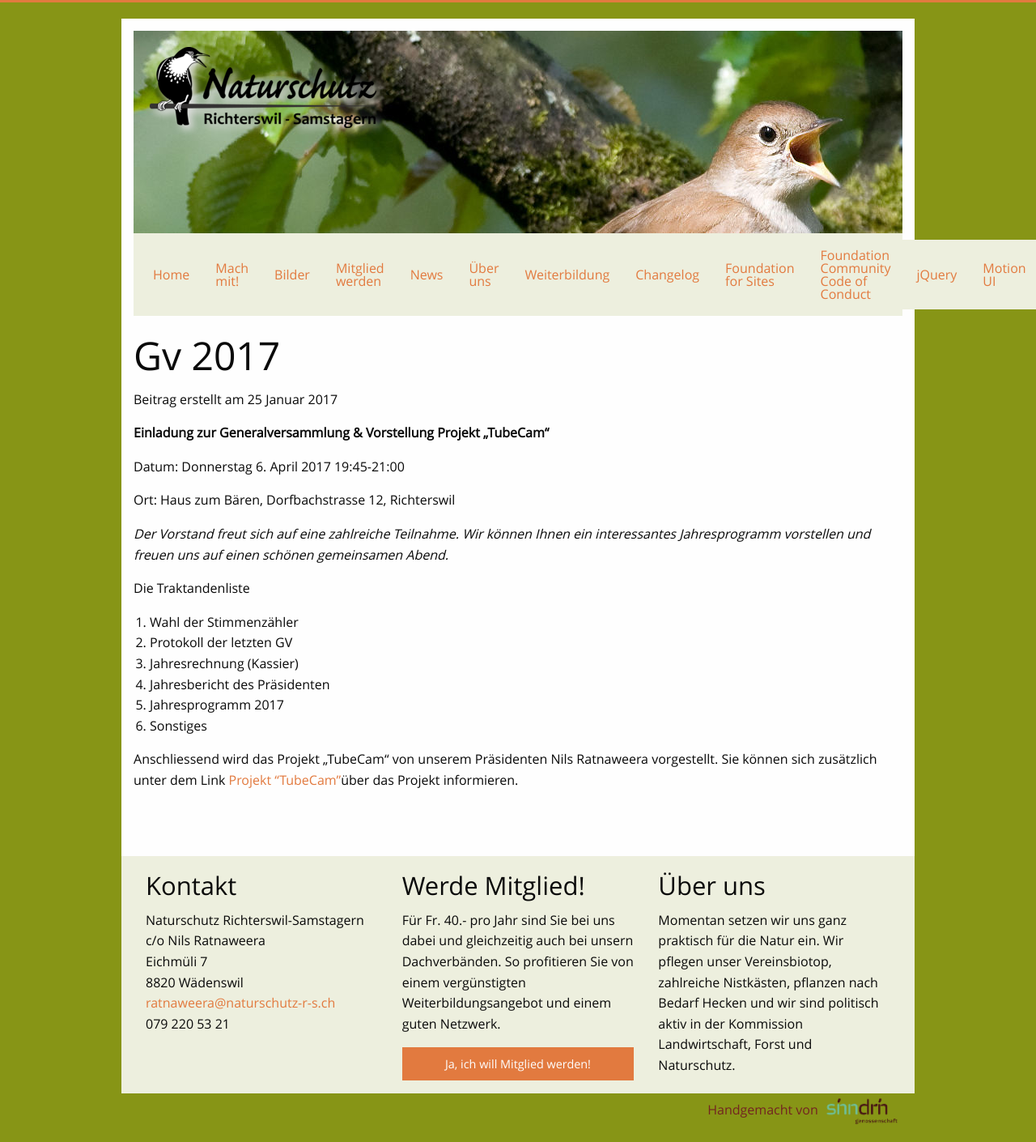
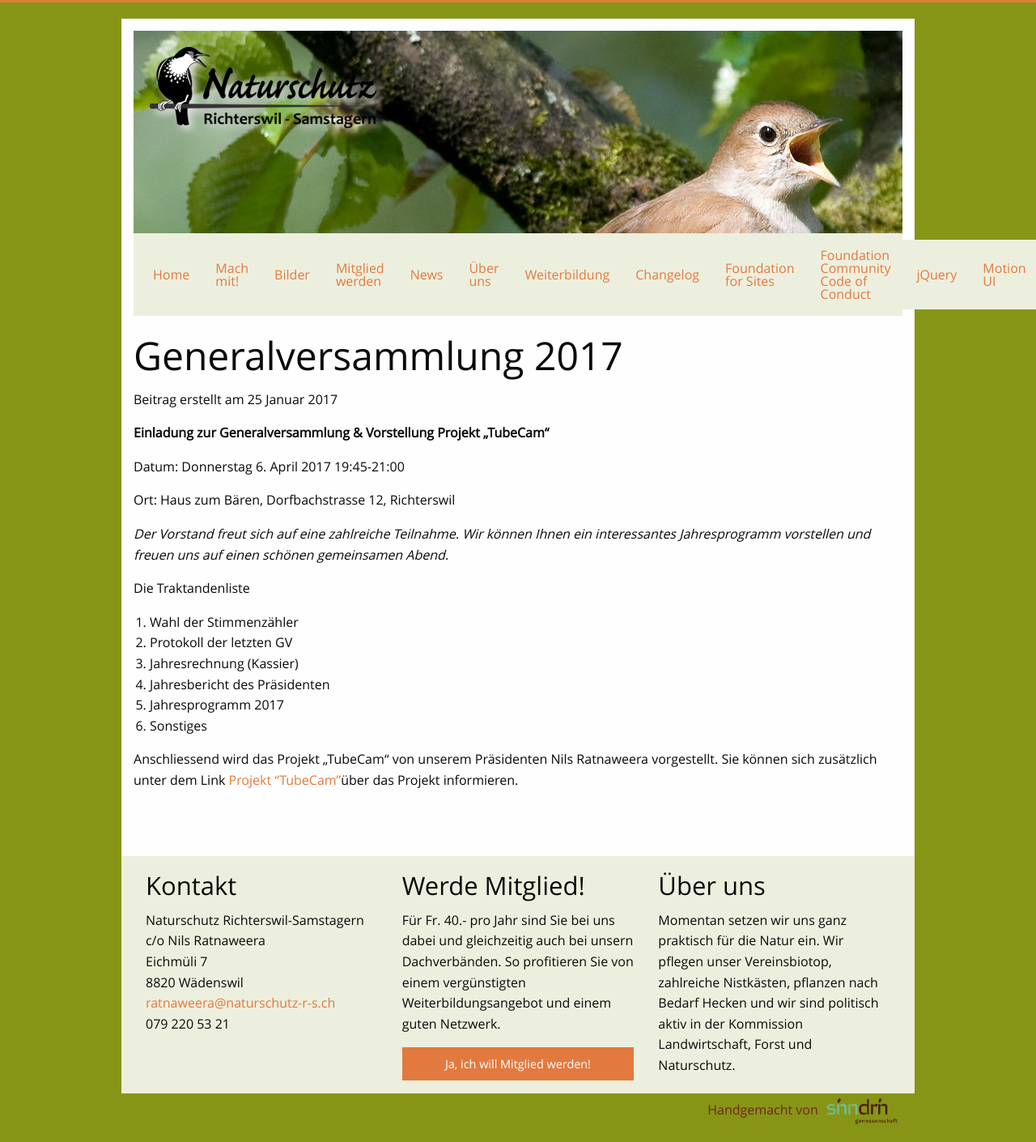
Before and after one commit to Naturschutz-Richterswil-Samstagern/Naturschutz-Richterswil-Samstagern.github.io, a Jekyll site: the page built from _posts/2017-01-25-gv-2017.md, in a window 1280 px wide. Shown: the whole page at 81% size. Built offline with Jekyll 4.4.1, drawn with Linux system fonts in a browser that asks for light colours.

Commit message:
Titel manuell eingetragen
Klären wieso?

```diff
--- a/_posts/2017-01-25-gv-2017.md
+++ b/_posts/2017-01-25-gv-2017.md
@@ -1,11 +1,13 @@
 ---
 categories: news
 layout: post
+title: Generalversammlung 2017
+date: '2017-01-25 09:42 +0100'
+image: /images/news/GV2017.jpg
 published: true
-date: '2017-01-25 09:42 +0100'
 tagline: Einladung zur Generalversammlung & Vorstellung Projekt „TubeCam“ vom 6.4.2017
-image: /images/news/GV2017.jpg
 ---
+
 **Einladung zur Generalversammlung & Vorstellung Projekt „TubeCam“**
 
 Datum: Donnerstag 6. April 2017 19:45-21:00
```
